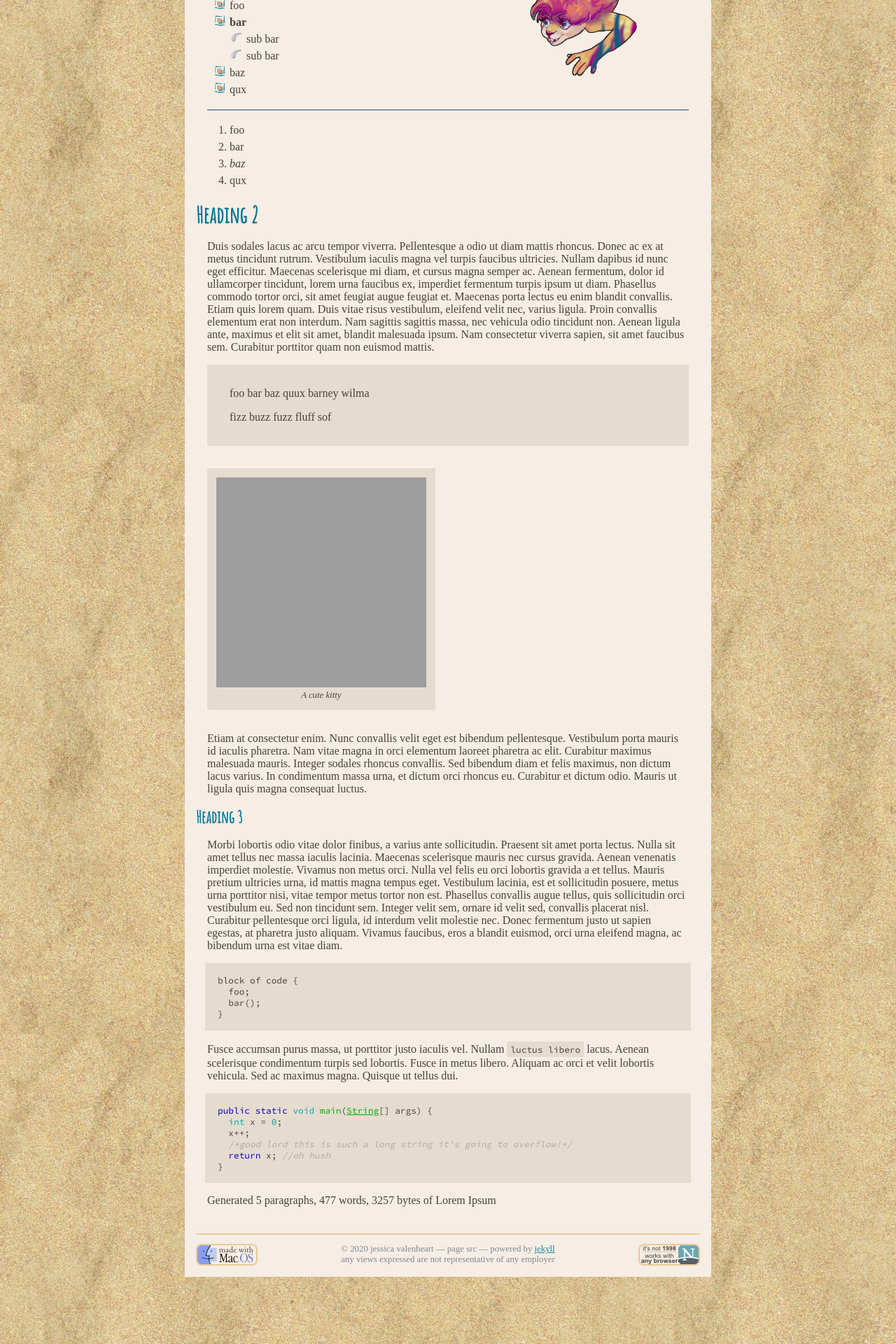
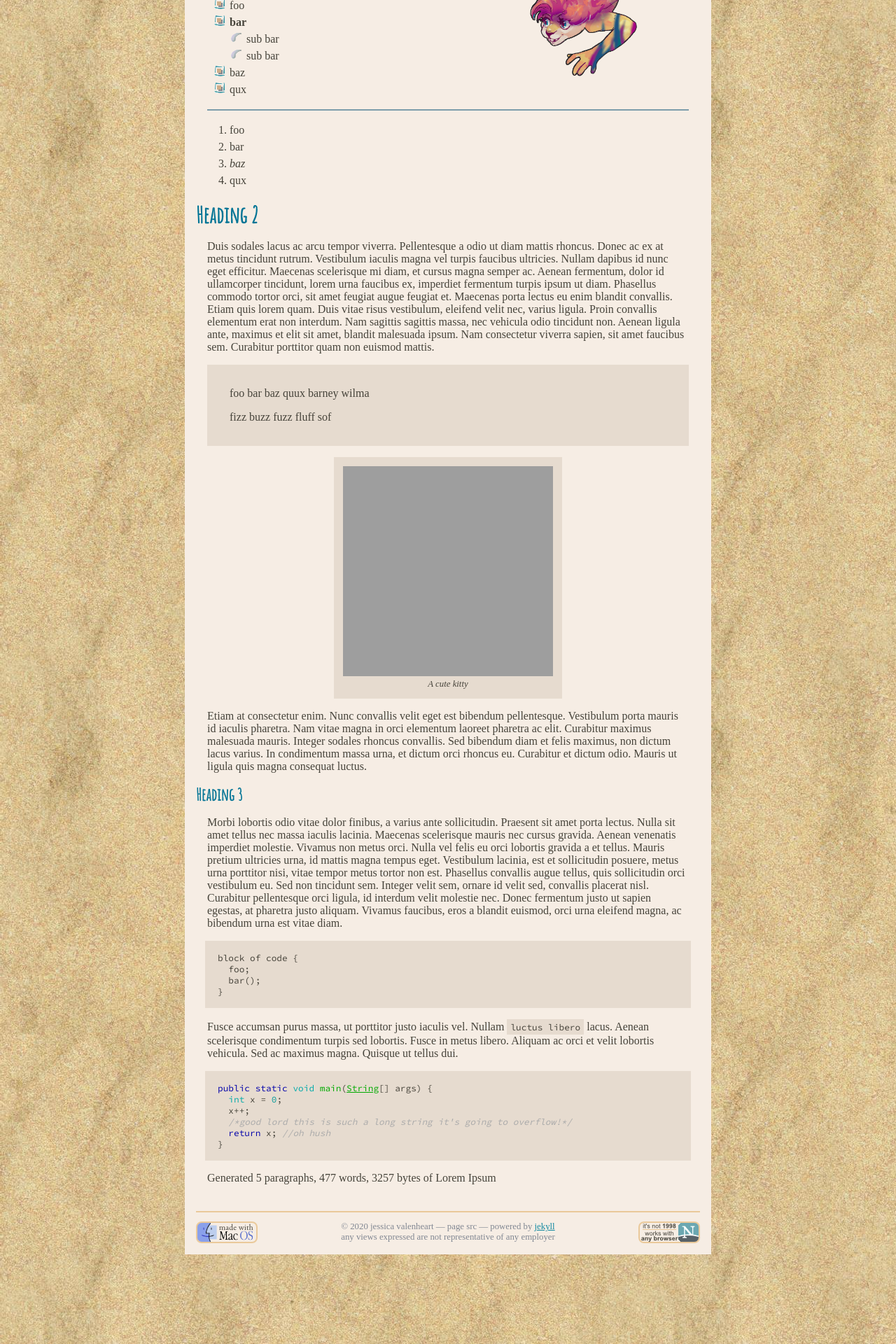
Before and after one commit to shizuka/valenheart, a Jekyll site: the page built from index.md, in a window 1280 px wide. Shown: the part 773-2693 px from the top of the page at 70% size. Built offline with Jekyll 4.4.1, drawn with Linux system fonts in a browser that asks for light colours; some web fonts are replaced; our own code applies the rules of GitHub Pages for plain Markdown files; grey boxes are pictures that could not be loaded.

Commit message:
centering figures

```diff
--- a/_sass/main.scss
+++ b/_sass/main.scss
@@ -231,10 +231,10 @@ blockquote {
 }
 
 figure {
-  margin: 1em;
+  margin: 1em auto;
   padding: 0.8em;
   background-color: $c-bg-bq;
-  display: inline-block;
+  display: table;
 
   img {
     max-width: 100%;
```
